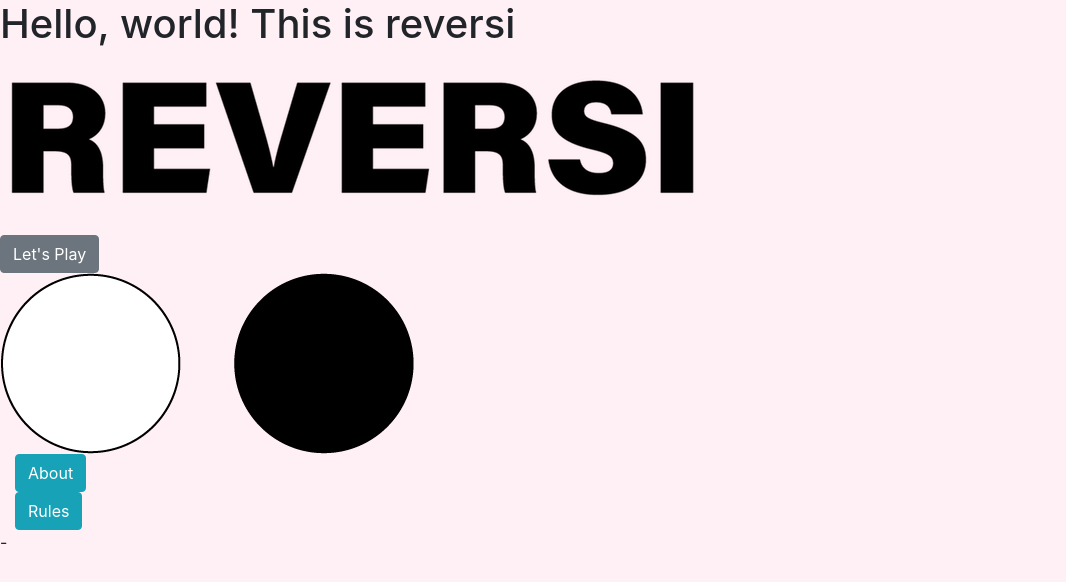
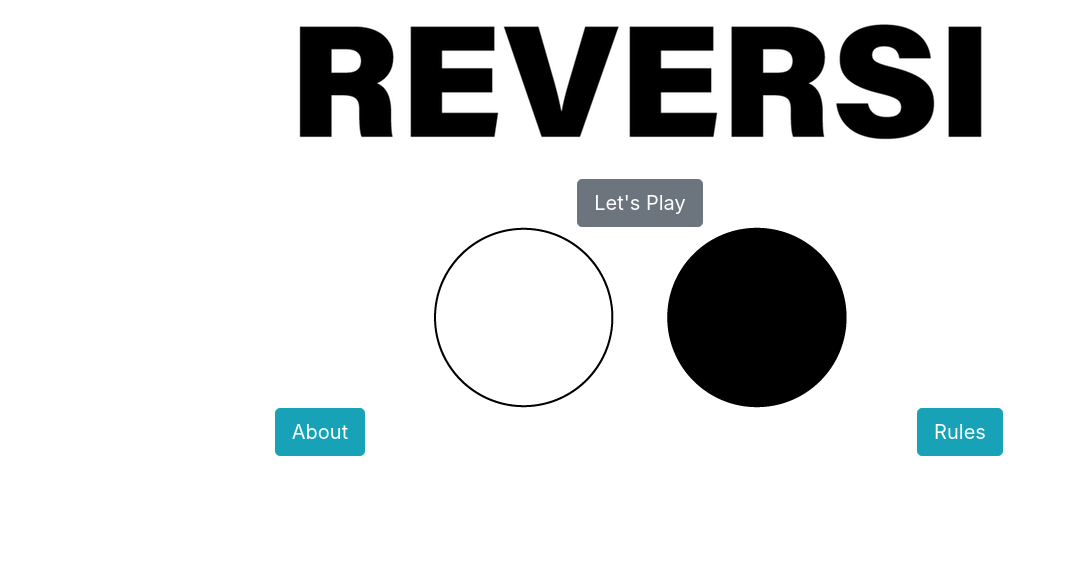
Before and after one commit to joycezxu/reversi, a website: page public/index.html in a window 1280 px wide. Shown: the whole page, without its empty margins (0-1066 px from the left). Drawn offline with nearby package versions, Linux system fonts and the light colour scheme.

Commit message:
Update index.html

```diff
--- a/public/index.html
+++ b/public/index.html
@@ -1,49 +1,56 @@
 <!DOCTYPE html>
-<html lang="eng">
+<html lang="en">
   <head>
-        <!--Required meta tags -->  <meta charset="utf-8">
-     <meta name="viewport" content="width=device-width, initial-scale=1, shrink-to-fit=no">
+    <meta charset="utf-8">
+    <meta http-equiv="X-UA-Compatible" content="IE=edge">
+    <meta name="viewport" content="width=device-width, initial-scale=1">
+    <!-- The above 3 meta tags *must* come first in the head; any other head content must come *after* these tags -->
+    <title>Hello, world!</title>
 
-   <style>
-     body {
-       background-image: url("assets/images/gradient.jpg");
-   }
-</style>
+    <!-- Bootstrap -->
+    <link href="css/bootstrap.min.css" rel="stylesheet">
 
-     <!-- Bootstrap CSS -->
-     <link rel="stylesheet" href="https://stackpath.bootstrapcdn.com/bootstrap/4.1.1/css/bootstrap.min.css" integrity="sha384-WskhaSGFgHYWDcbwN70/dfYBj47jz9qbsMId/iRN3ewGhXQFZCSftd1LZCfmhktB" crossorigin="anonymous">
-
-     <title>Hello, world!</title>
+    <!-- HTML5 shim and Respond.js for IE8 support of HTML5 elements and media queries -->
+    <!-- WARNING: Respond.js doesn't work if you view the page via file:// -->
+    <!--[if lt IE 9]>
+      <script src="https://oss.maxcdn.com/html5shiv/3.7.3/html5shiv.min.js"></script>
+      <script src="https://oss.maxcdn.com/respond/1.4.2/respond.min.js"></script>
+    <![endif]-->
   </head>
   <body>
-   <h1>Hello, world! This is reversi</h1>
     <div class="container-fluid text-center">
       <div class="row">
+        <div class="col">
           <img class="img-fluid" src="assets/images/top-splash.png" alt="Reversi logo"/>
         </div>
+
       </div>
       <div class="row">
         <div class="col">
-        <a href="name.html" class="btn btn-large btn-secondary">Let's Play</a>
+          <a href="name.html" class="btn btn-lg btn-secondary">Let's Play</a>
         </div>
       </div>
+
       <div class="row">
           <div class="col">
           <img class="img-fluid" src="assets/images/bottom-splash.png" alt="Reversi logo 2"/>
         </div>
       </div>
+
+      <div class="row">
          <div class="col">
-          <a href="about.html" class="btn btn-large btn-info">About</a>
+          <a href="about.html" class="btn btn-lg btn-info">About</a>
         </div>
 
          <div class="col">
-          <a href="https://en.wikipedia.org/wiki/Reversi" class="btn btn-large btn-info">Rules</a>
+          <a href="https://en.wikipedia.org/wiki/Reversi" class="btn btn-lg btn-info">Rules</a>
         </div>
       </div>
     </div>
 
-
--    <!-- Optional JavaScript -->
-     <!-- jQuery first, then Popper.js, then Bootstrap JS -->
-     <script src="https://code.jquery.com/jquery-3.3.1.slim.min.js" integrity="sha384-q8i/X+965DzO0rT7abK41JStQIAqVgRVzpbzo5smXKp4YfRvH+8abtTE1Pi6jizo" crossorigin="anonymous"></script>
-     <script src="https://cdnjs.cloudflare.com/ajax/libs/popper.js/1.14.3/umd/popper.min.js" integrity="sha384-ZMP7rVo3mIykV+2+9J3UJ46jBk0WLaUAdn689aCwoqbBJiSnjAK/l8WvCWPIPm49" crossorigin="anonymous"></script>
+    <!-- jQuery (necessary for Bootstrap's JavaScript plugins) -->
+    <script src="https://ajax.googleapis.com/ajax/libs/jquery/1.12.4/jquery.min.js"></script>
+    <!-- Include all compiled plugins (below), or include individual files as needed -->
+    <script src="js/bootstrap.min.js"></script>
+  </body>
+</html>
```
Lines whose indentation alone changed are shown as unchanged.
